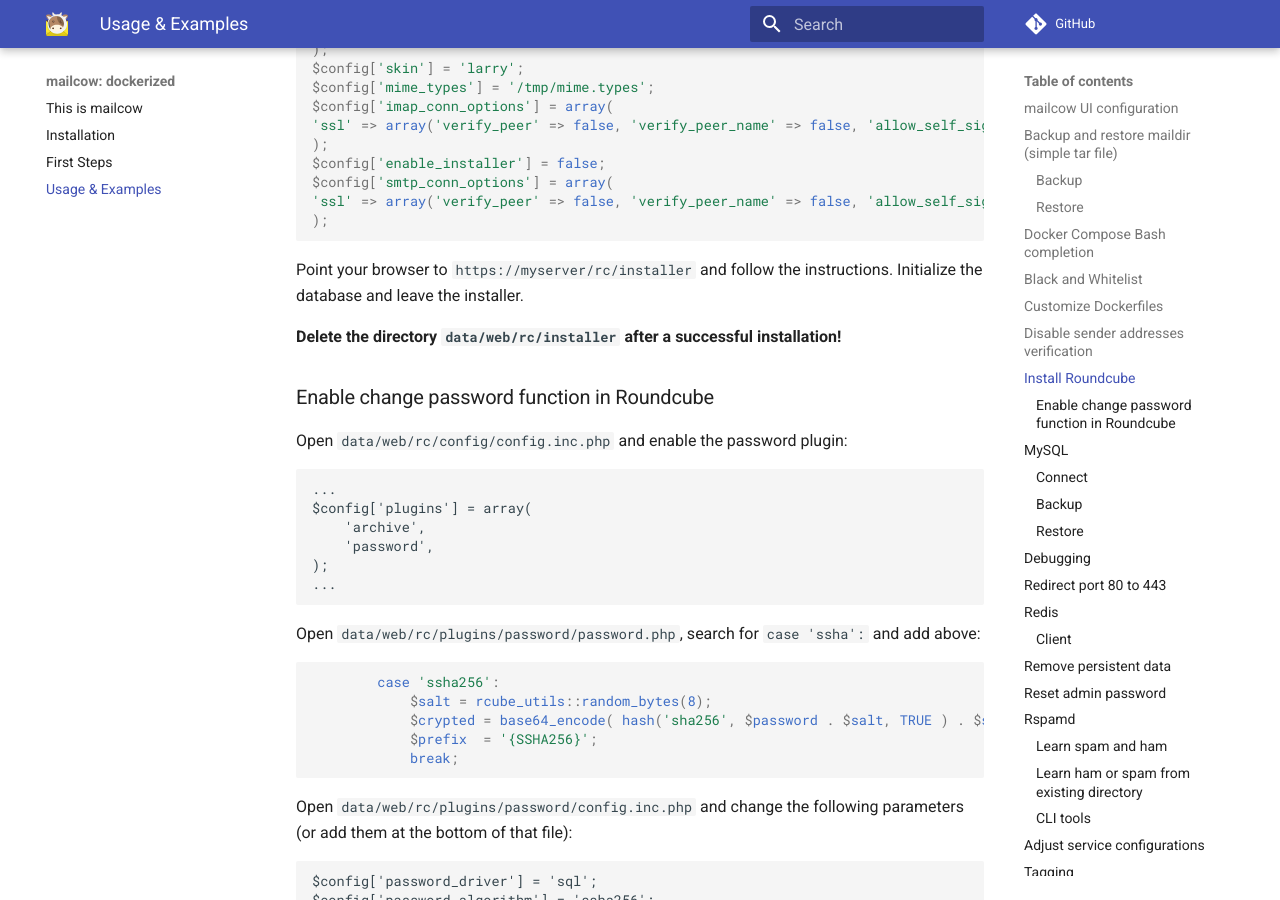
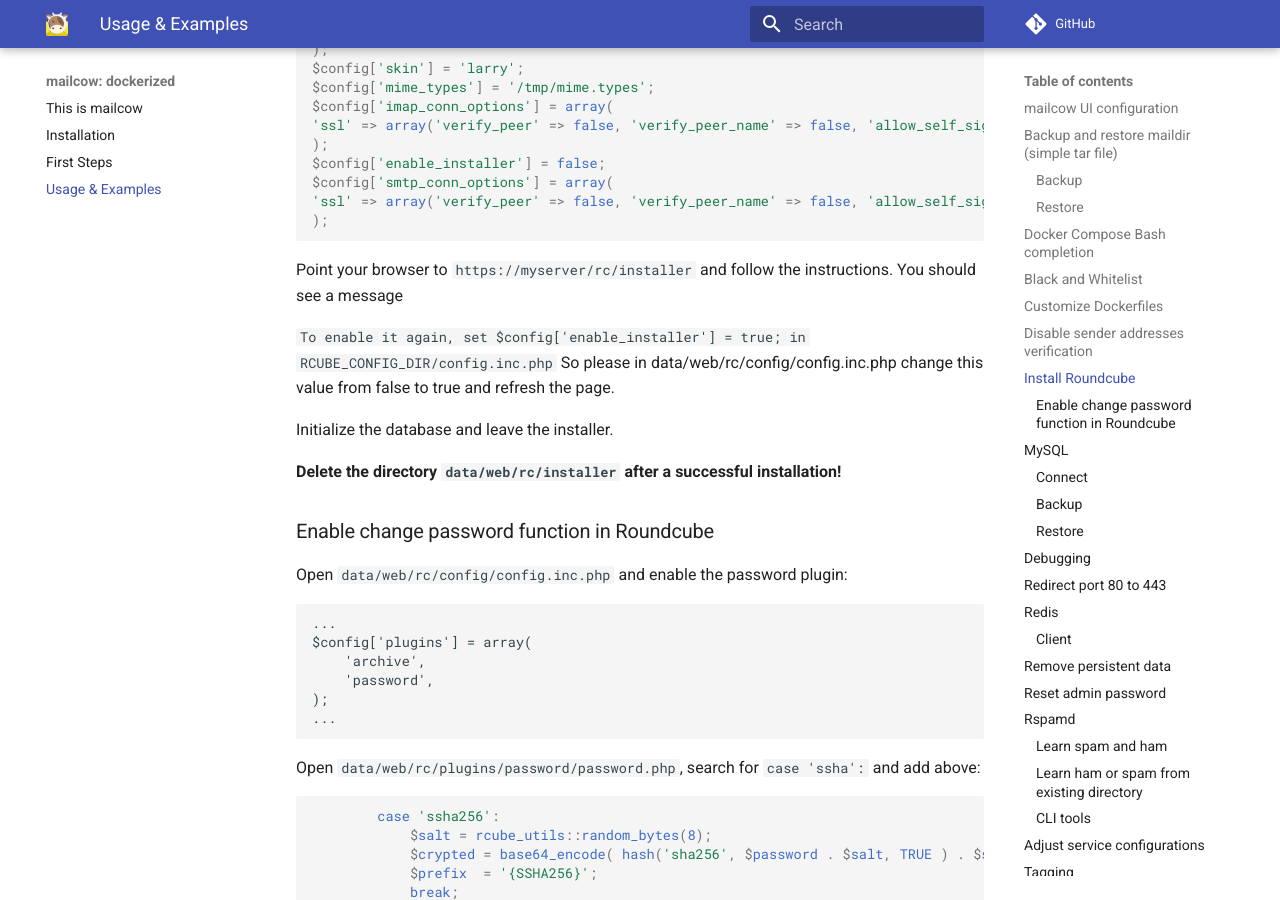
Before and after one commit to mailcow/mailcow-dockerized, an MkDocs documentation site: the page built from docs/u_and_e.md, in a window 1280 px wide and 900 px high, scrolled down 3109 px. Built offline with MkDocs 1.6.1 and Material for MkDocs 9.7.7, drawn with Linux system fonts in a browser that asks for light colours; comment, search, counter and statistics services are not loaded; old or Windows-style settings are respelled for this version of MkDocs.

Commit message:
Update u_and_e.md
Enable installed in config file

````diff
--- a/docs/u_and_e.md
+++ b/docs/u_and_e.md
@@ -137,6 +137,11 @@
 ```
 
 Point your browser to `https://myserver/rc/installer` and follow the instructions.
+You should see a message
+
+`To enable it again, set $config['enable_installer'] = true; in RCUBE_CONFIG_DIR/config.inc.php`
+So please in data/web/rc/config/config.inc.php change this value from false to true and refresh the page.
+
 Initialize the database and leave the installer.
 
 **Delete the directory `data/web/rc/installer` after a successful installation!**
````
